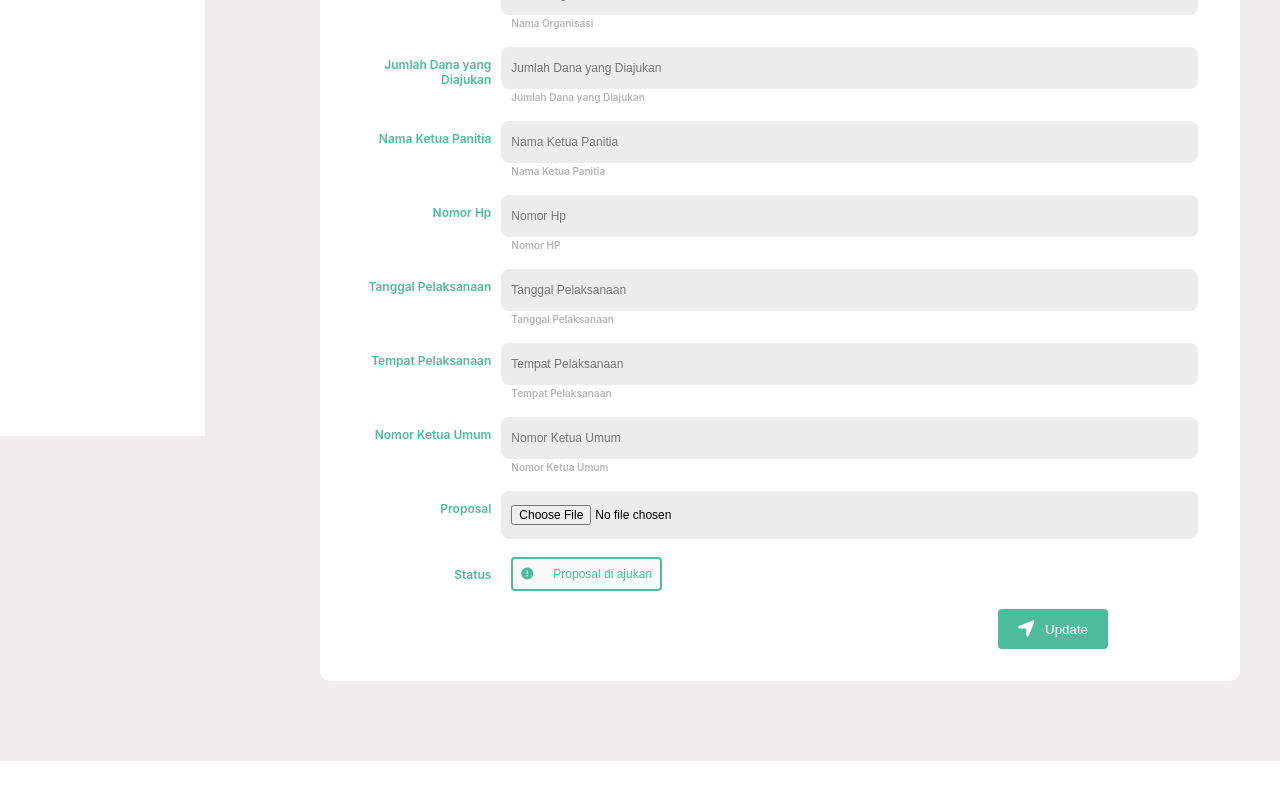
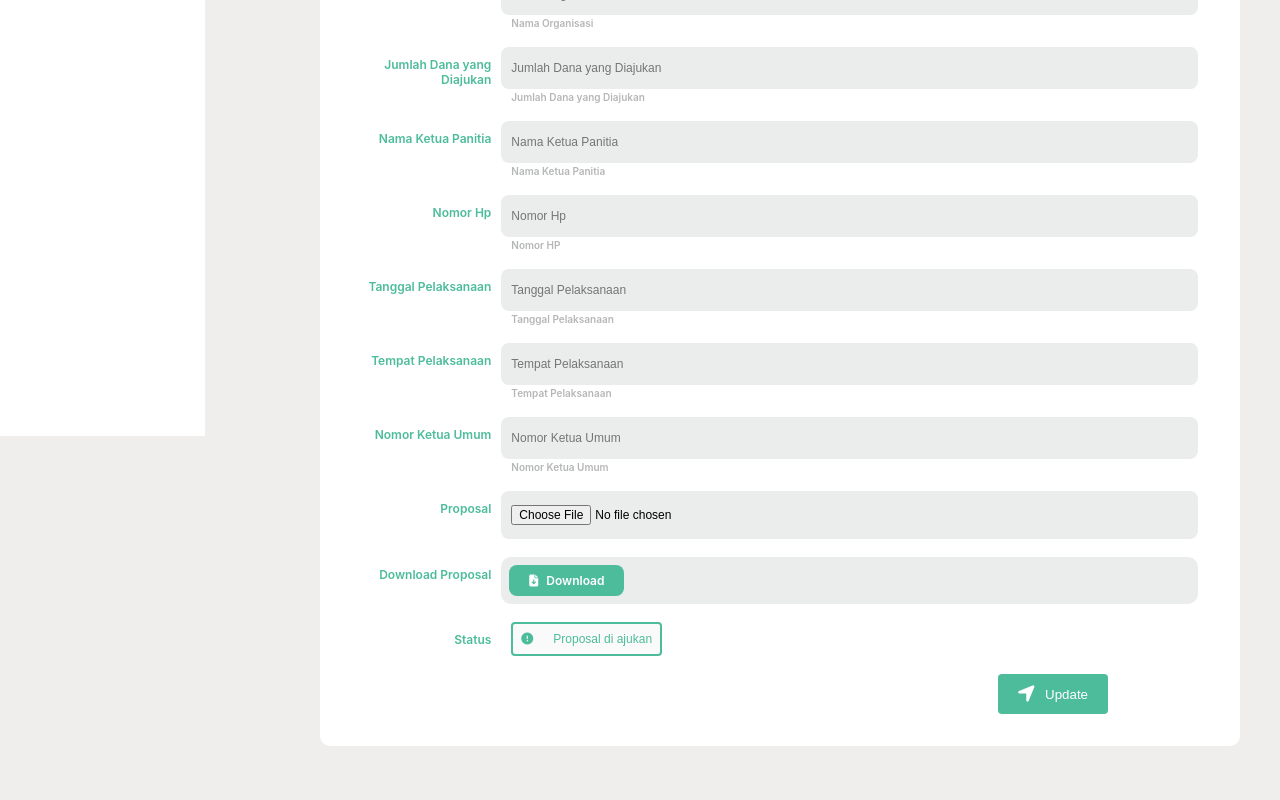
Before and after one commit to wawanharianto/Sistem-Ormawa-unram, a React (Create React App) app: page /proposal/edit/1 in a window 1280 px wide. Shown: the part 428-1228 px from the top of the page. Before the commit the page ends 1189 px from the top, so only its background shows below. Built offline with nearby package versions, Linux system fonts and the light colour scheme; no server answers.

Commit message:
Fix Typografi form approve dan penambahan button download proposal di edit proposal

```diff
--- a/src/component/Dashboard/Users/ApproveProposal/ApproveProposal_con.jsx
+++ b/src/component/Dashboard/Users/ApproveProposal/ApproveProposal_con.jsx
@@ -110,13 +110,13 @@ function ApproveProposal_con() {
     <>
       <div className="addPropalForm-container">
         <div className="hProposalForm">
-          <h2>Pengajual Propsal</h2>
+          <h2>Form Approve Wakil Dekan III</h2>
           <p>List Pengajuan / Detail</p>
         </div>
         <div className="container-formAddProp">
           <div className="formaddProp">
             <div className="headForm">
-              <p>Details Pengajuan Proposal</p>
+              <p>Form Approve WD III</p>
               <i class="fa-solid fa-chevron-down"></i>
             </div>
             <form onSubmit={updateKetWD3} className="addProposal read-only" action="">
--- a/src/component/Dashboard/Users/PengajuanProposal/EditProposal.jsx
+++ b/src/component/Dashboard/Users/PengajuanProposal/EditProposal.jsx
@@ -11,6 +11,8 @@ function UpdateProposal() {
   const [tanggal, setTanggal] = useState('');
   const [tempat, setTempat] = useState('');
   const [ketum, setKetum] = useState('');
+  const [url, setUrl] = useState('');
+  const [namafile, setNamaFile] = useState('');
   const [file, setFile] = useState('');
   const [status, setStatus] = useState('Proposal di ajukan');
   const [msg, setMsg] = useState('');
@@ -30,6 +32,8 @@ function UpdateProposal() {
         setTempat(response.data.tempat_pelaksanaan);
         setStatus(response.data.status);
         setKetum(response.data.nomer_ketum);
+        setUrl(response.data.url_proposal);
+        setNamaFile(response.data.proposal);
       } catch (error) {
         if (error.response) {
           setMsg(error.response.data.msg);
@@ -160,6 +164,18 @@ function UpdateProposal() {
                 </div>
               </div>
               <div className="finput">
+                <p>Download Proposal</p>
+                <div className="contInput">
+                  <div className="down-approve">
+                    <a href={url} target="_blank">
+                      {' '}
+                      <i class="fa-solid fa-file-arrow-down"></i>Download
+                    </a>
+                    <p>{namafile}</p>
+                  </div>
+                </div>
+              </div>
+              <div className="finput">
                 <p>Status</p>
                 <div className="contInput">
                   <button disabled className="status">
```
